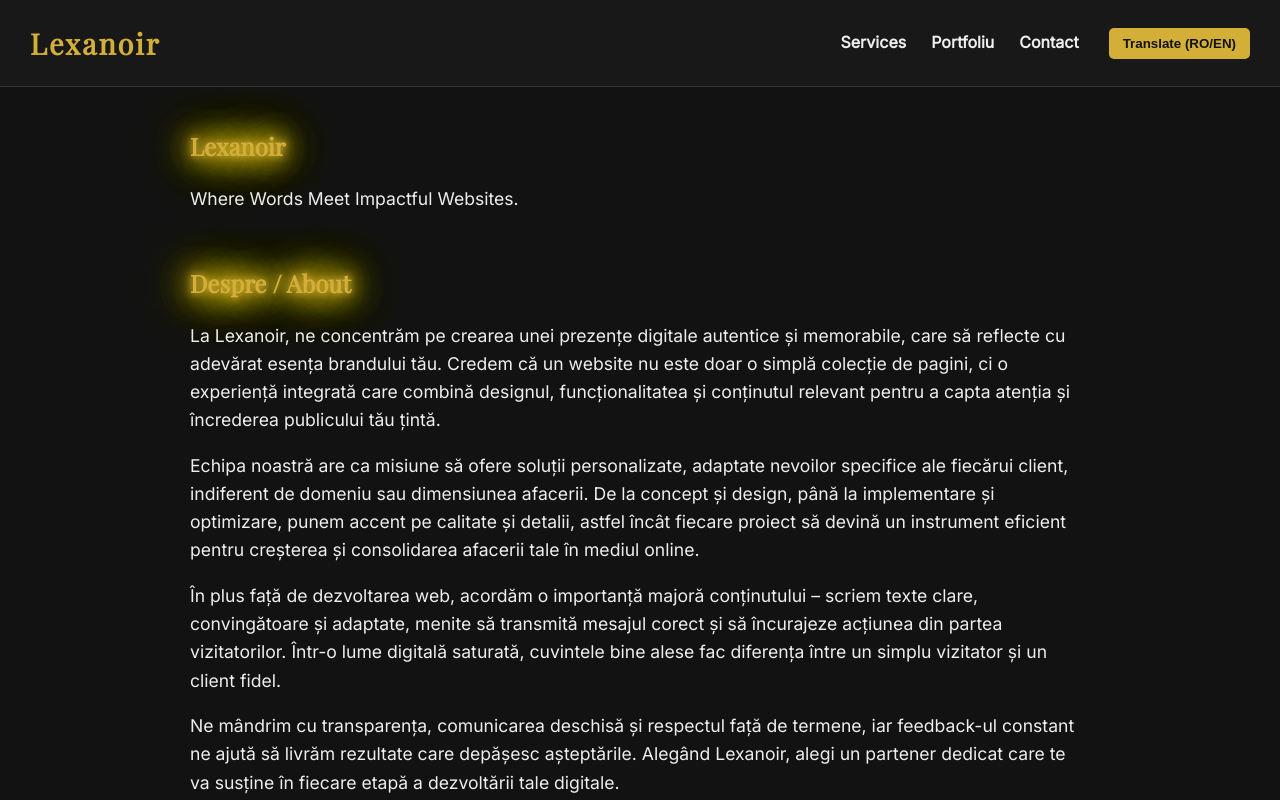
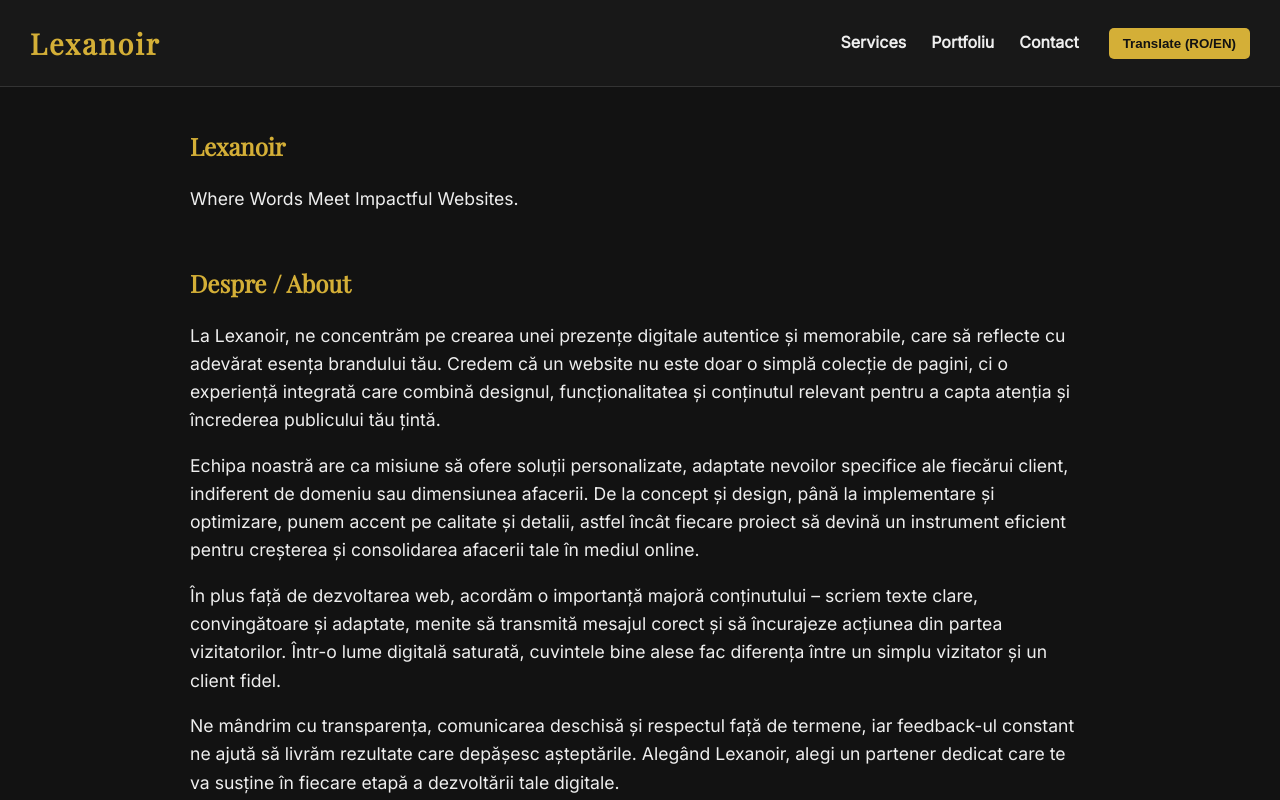
Before and after one commit to Giussytatts/lexanoir, a plain HTML site: page index.html in a window 1280 px wide. Shown: the top 800 px of the page. Drawn offline with nearby package versions, Linux system fonts and the light colour scheme.

Commit message:
Update index.html

```diff
--- a/index.html
+++ b/index.html
@@ -134,12 +134,12 @@
 
 <main>
   <section id="hero" class="visible">
-    <h1 class="glow-text">Lexanoir</h1>
+    <h1>Lexanoir</h1>
     <p id="hero-text">Where Words Meet Impactful Websites.</p>
   </section>
 
   <section id="about">
-    <h2 class="glow-text">Despre / About</h2>
+    <h2>Despre / About</h2>
     <p id="about-p1">
       La Lexanoir, ne concentrăm pe crearea unei prezențe digitale autentice și memorabile, care să reflecte cu adevărat esența brandului tău. Credem că un website nu este doar o simplă colecție de pagini, ci o experiență integrată care combină designul, funcționalitatea și conținutul relevant pentru a capta atenția și încrederea publicului tău țintă.
     </p>
```
